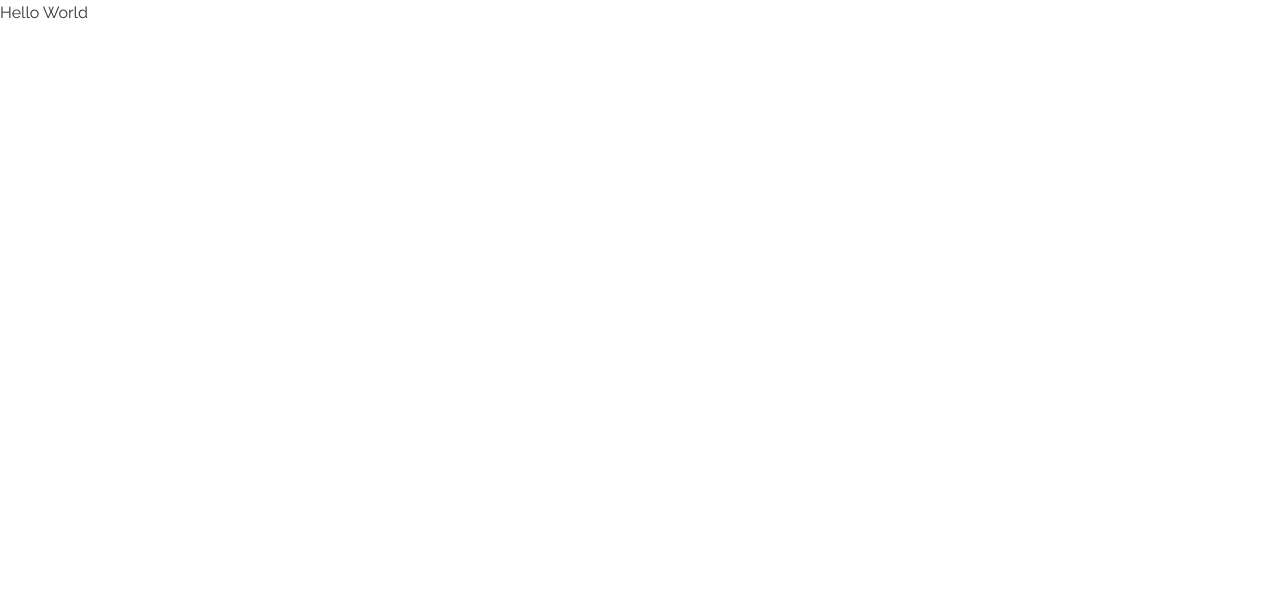
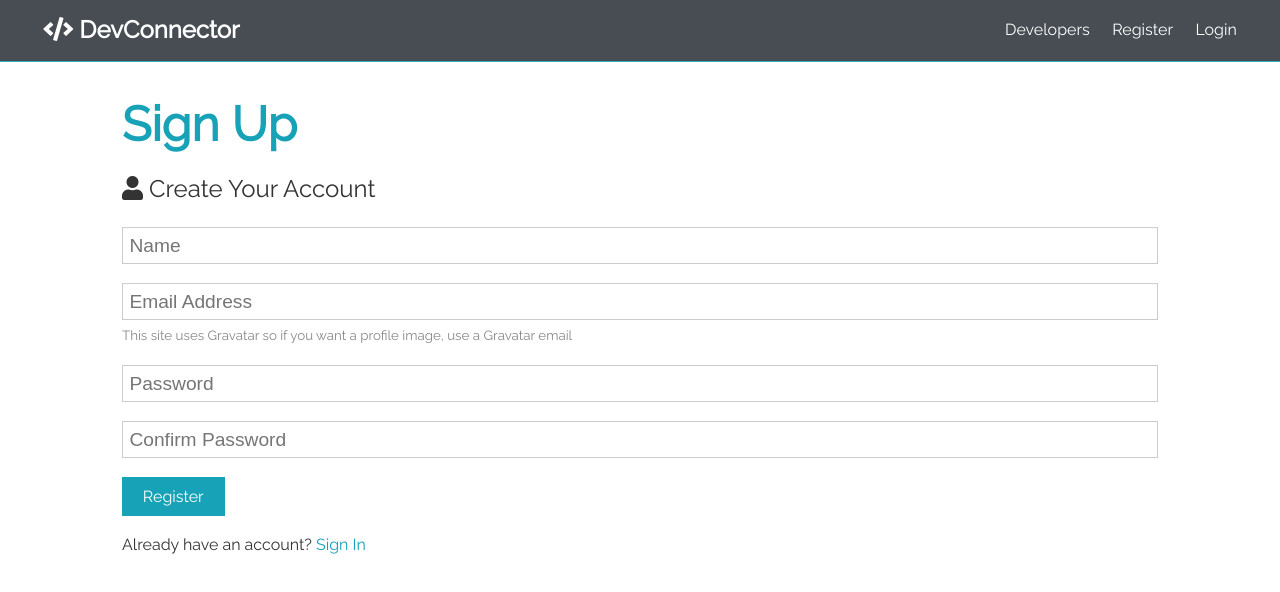
Before and after one commit to RohanKumar110/devconnector, a React (Create React App) app in the folder client/: page /register in a window 1280 px wide. Shown: the top 592 px of the page. Built offline with nearby package versions, Linux system fonts and the light colour scheme.

Commit message:
add navbar login and register component

```diff
--- a/client/src/App.js
+++ b/client/src/App.js
@@ -1,8 +1,26 @@
+import "./App.css";
+import Login from "./components/auth/Login";
+import Navbar from "./components/layout/Navbar";
+import Register from "./components/auth/Register";
+import { BrowserRouter as Router, Switch, Route } from "react-router-dom";
+import LandingPage from "./components/layout/LandingPage";
 import React, { Fragment } from "react";
-import "./App.css";
 
 function App() {
-  return <Fragment>Hello World</Fragment>;
+  return (
+    <Router>
+      <Fragment>
+        <Navbar />
+        <Route exact path="/" component={LandingPage} />
+        <section className="container">
+          <Switch>
+            <Route exact path="/login" component={Login} />
+            <Route exact path="/register" component={Register} />
+          </Switch>
+        </section>
+      </Fragment>
+    </Router>
+  );
 }
 
 export default App;
--- /dev/null
+++ b/client/src/components/auth/Login.js
@@ -0,0 +1,60 @@
+import { Link } from "react-router-dom";
+import React, { Fragment, useState } from "react";
+
+function Login() {
+  const [formData, setFormData] = useState({
+    email: "",
+    password: "",
+  });
+  const { email, password } = formData;
+
+  const handleChange = (e) => {
+    setFormData({ ...formData, [e.target.name]: e.target.value });
+  };
+
+  const handleSubmit = (e) => {
+    e.preventDefault();
+    console.log(formData);
+  };
+
+  return (
+    <div>
+      <Fragment>
+        <h1 className="large text-primary">Sign In</h1>
+        <p className="lead">
+          <i className="fas fa-user"></i> Sign into Your Account
+        </p>
+        <form className="form" onSubmit={handleSubmit}>
+          <div className="form-group">
+            <input
+              type="email"
+              placeholder="Email Address"
+              name="email"
+              required
+              value={email}
+              onChange={handleChange}
+            />
+          </div>
+          <div className="form-group">
+            <input
+              type="password"
+              placeholder="Password"
+              name="password"
+              required
+              value={password}
+              onChange={handleChange}
+            />
+          </div>
+          <button type="submit" className="btn btn-primary">
+            Login
+          </button>
+        </form>
+        <p className="my-1">
+          Don't have an account? <Link to="/register">Sign Up</Link>
+        </p>
+      </Fragment>
+    </div>
+  );
+}
+
+export default Login;
--- /dev/null
+++ b/client/src/components/auth/Register.js
@@ -0,0 +1,92 @@
+import { Link } from "react-router-dom";
+import React, { Fragment, useState } from "react";
+
+function Register() {
+  const [formData, setFormData] = useState({
+    name: "",
+    email: "",
+    password: "",
+    confirmPassword: "",
+  });
+  const { name, email, password, confirmPassword } = formData;
+
+  const handleChange = (e) => {
+    setFormData({ ...formData, [e.target.name]: e.target.value });
+  };
+
+  const handleSubmit = (e) => {
+    e.preventDefault();
+    if (password !== confirmPassword) {
+      alert("Password Not Matched");
+      return;
+    }
+    console.log(formData);
+  };
+
+  return (
+    <div>
+      <Fragment>
+        <h1 className="large text-primary">Sign Up</h1>
+        <p className="lead">
+          <i className="fas fa-user"></i> Create Your Account
+        </p>
+        <form className="form" onSubmit={handleSubmit}>
+          <div className="form-group">
+            <input
+              type="text"
+              placeholder="Name"
+              name="name"
+              required
+              value={name}
+              onChange={handleChange}
+            />
+          </div>
+          <div className="form-group">
+            <input
+              type="email"
+              placeholder="Email Address"
+              name="email"
+              required
+              value={email}
+              onChange={handleChange}
+            />
+            <small className="form-text">
+              This site uses Gravatar so if you want a profile image, use a
+              Gravatar email
+            </small>
+          </div>
+          <div className="form-group">
+            <input
+              type="password"
+              placeholder="Password"
+              name="password"
+              minLength="6"
+              required
+              value={password}
+              onChange={handleChange}
+            />
+          </div>
+          <div className="form-group">
+            <input
+              type="password"
+              placeholder="Confirm Password"
+              name="confirmPassword"
+              minLength="6"
+              required
+              value={confirmPassword}
+              onChange={handleChange}
+            />
+          </div>
+          <button type="submit" className="btn btn-primary">
+            Register
+          </button>
+        </form>
+        <p className="my-1">
+          Already have an account? <Link to="/login">Sign In</Link>
+        </p>
+      </Fragment>
+    </div>
+  );
+}
+
+export default Register;
--- /dev/null
+++ b/client/src/components/layout/LandingPage.js
@@ -0,0 +1,28 @@
+import React from "react";
+import { Link } from "react-router-dom";
+
+function LandingPage() {
+  return (
+    <section className="landing">
+      <div className="dark-overlay">
+        <div className="landing-inner">
+          <h1 className="x-large">Developer Connector</h1>
+          <p className="lead">
+            Create a developer profile, share posts and get help from other
+            developers
+          </p>
+          <div className="buttons">
+            <Link to="/register" className="btn btn-primary">
+              Sign Up
+            </Link>
+            <Link to="/login" className="btn btn-light">
+              Login
+            </Link>
+          </div>
+        </div>
+      </div>
+    </section>
+  );
+}
+
+export default LandingPage;
--- /dev/null
+++ b/client/src/components/layout/Navbar.js
@@ -0,0 +1,27 @@
+import React from "react";
+import { Link } from "react-router-dom";
+
+function Navbar() {
+  return (
+    <nav className="navbar bg-dark">
+      <h1>
+        <Link to="/">
+          <i className="fas fa-code" /> DevConnector
+        </Link>
+      </h1>
+      <ul>
+        <li>
+          <Link to="/">Developers</Link>
+        </li>
+        <li>
+          <Link to="/register">Register</Link>
+        </li>
+        <li>
+          <Link to="/login">Login</Link>
+        </li>
+      </ul>
+    </nav>
+  );
+}
+
+export default Navbar;
```
